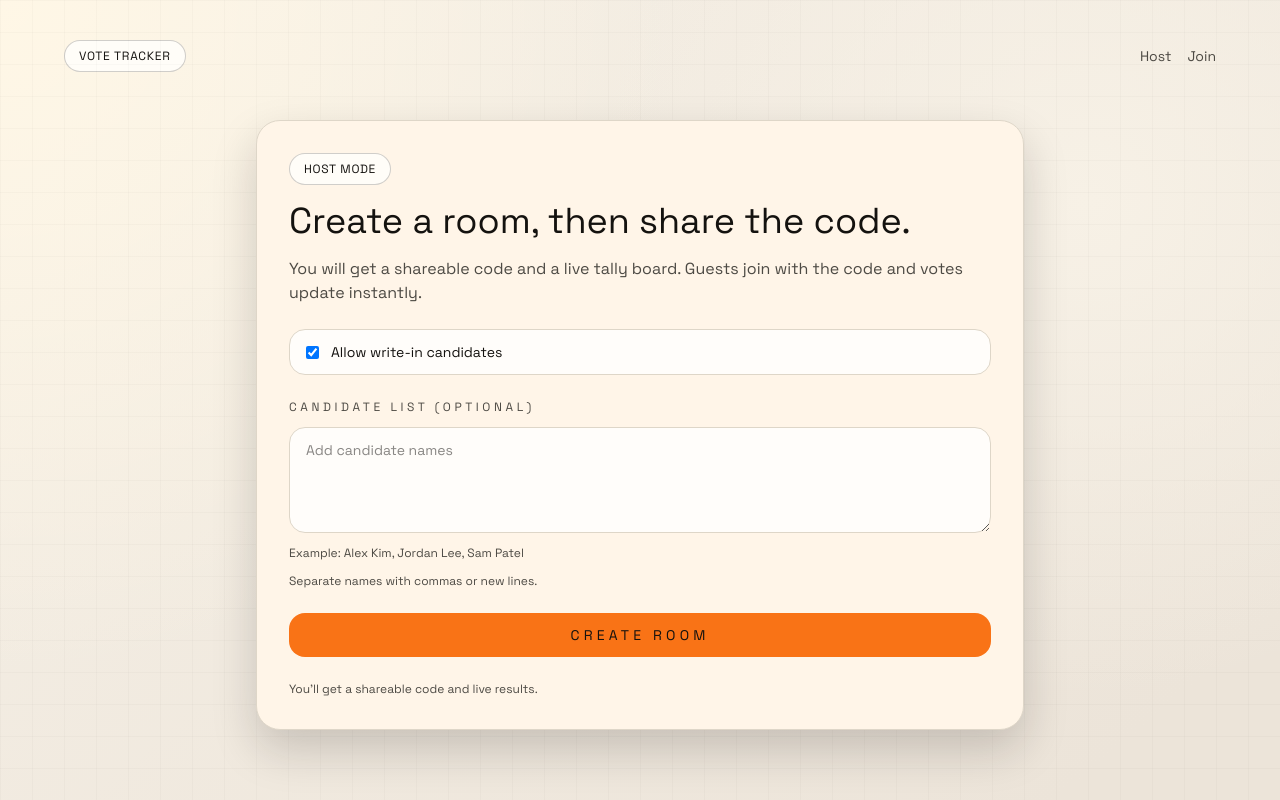
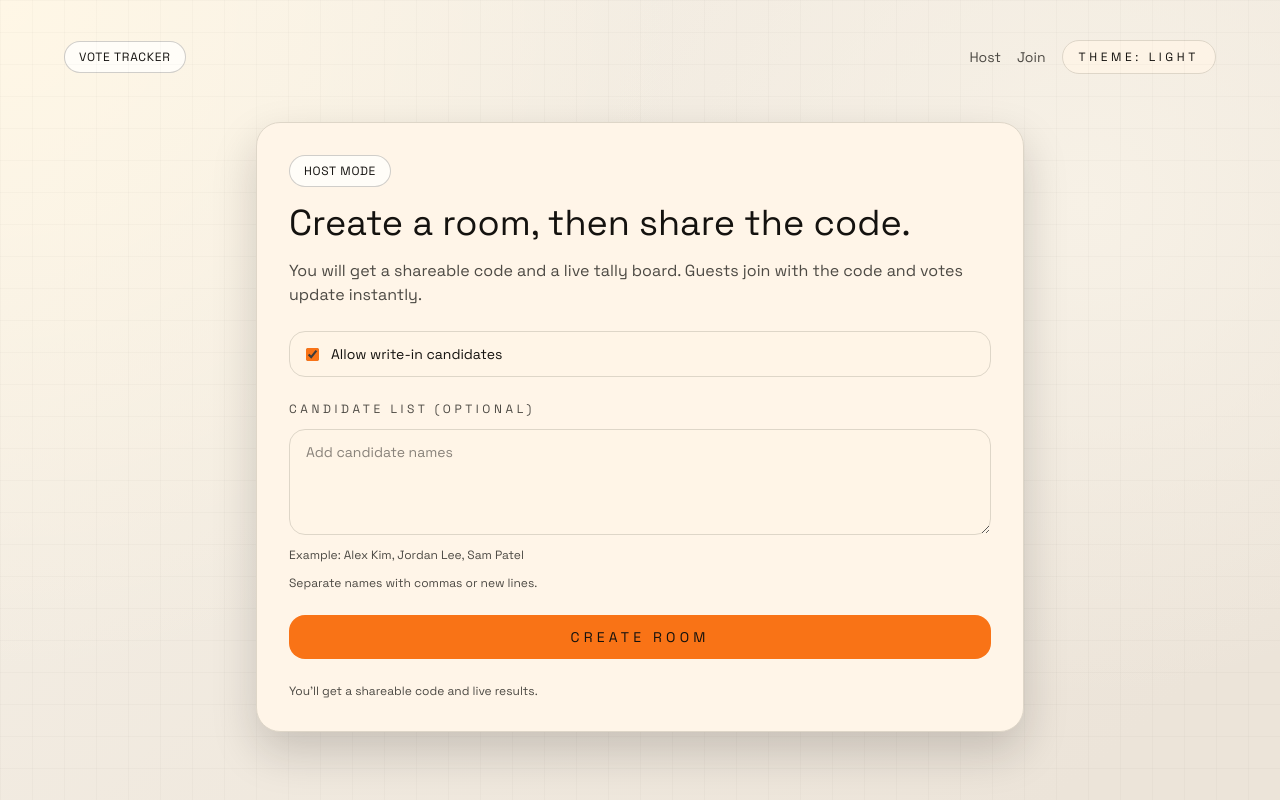
Before and after one commit to trevordebard/vote-tracker, a Next.js app: page /host in a window 1280 px wide. Built offline with nearby package versions, Linux system fonts and the light colour scheme.

Commit message:
Add theme toggle and polish UI theming

```diff
--- a/src/app/globals.css
+++ b/src/app/globals.css
@@ -1,6 +1,7 @@
 @import "tailwindcss";
 
 :root {
+  color-scheme: light;
   --paper: #f7f1e6;
   --ink: #14120f;
   --muted: #4d4a44;
@@ -8,8 +9,79 @@
   --sun: #f97316;
   --mint: #1b9c7c;
   --card: #fff5e8;
+  --card-rgb: 255 245 232;
   --border: #ded6c8;
   --shadow: 0 20px 45px rgba(20, 18, 15, 0.18);
+  --panel-primary: #fffaf2;
+  --panel-primary-border: rgba(20, 18, 15, 0.28);
+  --panel-primary-shadow: 0 28px 55px rgba(20, 18, 15, 0.22);
+  --grid-line: rgba(20, 18, 15, 0.06);
+  --grid-opacity: 0.35;
+  --chip-bg: #fffdf8;
+  --chip-border: rgba(20, 18, 15, 0.2);
+  --chip-text: var(--ink);
+  --accent: var(--sun);
+  --cta-text: var(--ink);
+  --header-ink: var(--muted);
+  --page-background: radial-gradient(circle at top left, #fff7e6, transparent 45%),
+    radial-gradient(circle at 85% 25%, #f7f1e6, transparent 40%),
+    linear-gradient(140deg, #f5efe5 10%, #ece4d9 90%);
+}
+
+:root[data-theme="dark"] {
+  color-scheme: dark;
+  --paper: #111315;
+  --ink: #f5f2ea;
+  --muted: #b7b2a6;
+  --on-ink: #0b0c0d;
+  --sun: #f6b35a;
+  --mint: #58c7a5;
+  --card: #1b1e22;
+  --card-rgb: 27 30 34;
+  --border: #2b2f36;
+  --shadow: 0 24px 55px rgba(0, 0, 0, 0.45);
+  --panel-primary: #20242a;
+  --panel-primary-border: rgba(245, 242, 234, 0.15);
+  --panel-primary-shadow: 0 28px 60px rgba(0, 0, 0, 0.55);
+  --grid-line: rgba(245, 242, 234, 0.06);
+  --grid-opacity: 0.2;
+  --chip-bg: #1e2329;
+  --chip-border: rgba(245, 242, 234, 0.12);
+  --chip-text: var(--ink);
+  --accent: #f6b35a;
+  --cta-text: var(--on-ink);
+  --header-ink: var(--muted);
+  --page-background: radial-gradient(circle at top left, #1a1d22, transparent 50%),
+    radial-gradient(circle at 80% 20%, #15181c, transparent 45%),
+    linear-gradient(160deg, #0d0f12 15%, #171a1f 85%);
+}
+
+:root[data-theme="blue"] {
+  color-scheme: light;
+  --paper: #ebe9f5;
+  --ink: #010f31;
+  --muted: #2b3f6d;
+  --on-ink: #f7f8fc;
+  --sun: #ff861e;
+  --mint: #2c75ff;
+  --card: #e7ecf8;
+  --card-rgb: 231 236 248;
+  --border: #c2cdea;
+  --shadow: 0 26px 55px rgba(1, 15, 49, 0.24);
+  --panel-primary: #eef2fb;
+  --panel-primary-border: rgba(1, 15, 49, 0.14);
+  --panel-primary-shadow: 0 30px 65px rgba(1, 15, 49, 0.26);
+  --grid-line: rgba(1, 15, 49, 0.06);
+  --grid-opacity: 0.04;
+  --chip-bg: #f3f6fd;
+  --chip-border: rgba(1, 15, 49, 0.14);
+  --chip-text: var(--ink);
+  --accent: #ff8a2a;
+  --cta-text: #0b1a3a;
+  --header-ink: #f7f8fc;
+  --page-background: radial-gradient(circle at top left, #eff3ff, transparent 55%),
+    radial-gradient(circle at 85% 20%, #d9e4ff, transparent 50%),
+    linear-gradient(160deg, #dfe8ff 10%, #cdd8f5 90%);
 }
 
 @theme inline {
@@ -31,9 +103,7 @@
 
 body {
   min-height: 100vh;
-  background: radial-gradient(circle at top left, #fff7e6, transparent 45%),
-    radial-gradient(circle at 85% 25%, #f7f1e6, transparent 40%),
-    linear-gradient(140deg, #f5efe5 10%, #ece4d9 90%);
+  background: var(--page-background);
   color: var(--ink);
   font-family: var(--font-sans), sans-serif;
 }
@@ -43,13 +113,10 @@ body::before {
   position: fixed;
   inset: 0;
   pointer-events: none;
-  background-image: linear-gradient(
-      rgba(20, 18, 15, 0.06) 1px,
-      transparent 1px
-    ),
-    linear-gradient(90deg, rgba(20, 18, 15, 0.06) 1px, transparent 1px);
+  background-image: linear-gradient(var(--grid-line) 1px, transparent 1px),
+    linear-gradient(90deg, var(--grid-line) 1px, transparent 1px);
   background-size: 32px 32px;
-  opacity: 0.35;
+  opacity: var(--grid-opacity);
 }
 
 a {
@@ -65,19 +132,54 @@ a {
 }
 
 .panel-primary {
-  background: #fffaf2;
-  border: 1px solid rgba(20, 18, 15, 0.28);
-  box-shadow: 0 28px 55px rgba(20, 18, 15, 0.22);
+  background: var(--panel-primary);
+  border: 1px solid var(--panel-primary-border);
+  box-shadow: var(--panel-primary-shadow);
+}
+
+.site-header {
+  color: var(--header-ink);
+}
+
+.site-header a {
+  color: inherit;
+}
+
+.surface {
+  background: var(--card);
+}
+
+.surface-soft {
+  background: rgb(var(--card-rgb) / 0.8);
+}
+
+.surface-faint {
+  background: rgb(var(--card-rgb) / 0.6);
+}
+
+.surface-strong {
+  background: rgb(var(--card-rgb) / 0.9);
 }
 
 .chip {
   border-radius: 999px;
-  border: 1px solid rgba(20, 18, 15, 0.2);
-  background: #fffdf8;
+  border: 1px solid var(--chip-border);
+  background: var(--chip-bg);
   padding: 6px 14px;
   font-size: 12px;
   letter-spacing: 0.06em;
   text-transform: uppercase;
+  color: var(--chip-text);
+}
+
+input[type="checkbox"],
+input[type="radio"] {
+  accent-color: var(--accent);
+}
+
+.cta-primary {
+  background: var(--accent);
+  color: var(--cta-text);
 }
 
 @keyframes rise {
--- a/src/app/host/page.tsx
+++ b/src/app/host/page.tsx
@@ -45,7 +45,7 @@ export default function HostLanding() {
               with the code and votes update instantly.
             </p>
           </div>
-          <label className="flex items-center gap-3 rounded-2xl border border-border bg-white/80 px-4 py-3 text-sm text-ink">
+          <label className="surface-soft flex items-center gap-3 rounded-2xl border border-border px-4 py-3 text-sm text-ink">
             <input
               type="checkbox"
               checked={allowWriteIns}
@@ -62,7 +62,7 @@ export default function HostLanding() {
               onChange={(event) => setCandidatesText(event.target.value)}
               placeholder="Add candidate names"
               rows={4}
-              className="rounded-2xl border border-border bg-white/80 px-4 py-3 text-sm text-ink outline-none transition focus:border-ink"
+              className="surface-soft rounded-2xl border border-border px-4 py-3 text-sm text-ink outline-none transition focus:border-ink"
             />
             <p>Example: Alex Kim, Jordan Lee, Sam Patel</p>
             <p>Separate names with commas or new lines.</p>
@@ -76,12 +76,12 @@ export default function HostLanding() {
             type="button"
             onClick={handleCreate}
             disabled={isCreating || !canCreate}
-            className="rounded-2xl bg-sun px-4 py-3 text-sm uppercase tracking-[0.3em] text-ink transition hover:-translate-y-0.5 hover:bg-[#ff8b37] disabled:opacity-60"
+            className="cta-primary rounded-2xl px-4 py-3 text-sm uppercase tracking-[0.3em] transition hover:-translate-y-0.5 hover:opacity-90 disabled:opacity-60"
           >
             {isCreating ? "Creating..." : "Create room"}
           </button>
           <p className="text-xs text-muted">
-            You'll get a shareable code and live results.
+            You&apos;ll get a shareable code and live results.
           </p>
         </section>
       </main>
--- a/src/app/layout.tsx
+++ b/src/app/layout.tsx
@@ -23,7 +23,14 @@ export default function RootLayout({
   children: React.ReactNode;
 }>) {
   return (
-    <html lang="en">
+    <html lang="en" data-theme="light" suppressHydrationWarning>
+      <head>
+        <script
+          dangerouslySetInnerHTML={{
+            __html: `(function(){try{var stored=localStorage.getItem('vote-tracker-theme');var theme=stored|| (window.matchMedia('(prefers-color-scheme: dark)').matches?'dark':'light');document.documentElement.dataset.theme=theme;}catch(e){}})();`,
+          }}
+        />
+      </head>
       <body className={`${display.variable} ${body.variable} antialiased`}>
         {children}
       </body>
--- a/src/app/page.tsx
+++ b/src/app/page.tsx
@@ -58,12 +58,12 @@ export default function Home() {
                   }}
                   placeholder="ABC123"
                   autoFocus
-                  className="rounded-2xl border border-border bg-white/80 px-4 py-3 text-lg uppercase tracking-[0.2em] text-ink outline-none ring-0 transition focus:border-ink"
+                  className="surface-soft rounded-2xl border border-border px-4 py-3 text-lg uppercase tracking-[0.2em] text-ink outline-none ring-0 transition focus:border-ink"
                 />
               </div>
               <button
                 type="submit"
-                className="h-[52px] rounded-2xl bg-ink px-5 text-xs uppercase tracking-[0.24em] text-on-ink transition hover:-translate-y-0.5 hover:bg-black sm:text-sm"
+                className="cta-primary h-[52px] rounded-2xl px-5 text-xs uppercase tracking-[0.24em] transition hover:-translate-y-0.5 hover:opacity-90 sm:text-sm"
               >
                 Join room
               </button>
--- a/src/components/Shell.tsx
+++ b/src/components/Shell.tsx
@@ -1,5 +1,10 @@
 import Link from "next/link";
+import dynamic from "next/dynamic";
 import type { ReactNode } from "react";
+
+const ThemeToggle = dynamic(() => import("@/components/ThemeToggle"), {
+  ssr: false,
+});
 
 type ShellProps = {
   children: ReactNode;
@@ -9,13 +14,14 @@ export default function Shell({ children }: ShellProps) {
   return (
     <div className="min-h-screen px-6 py-10 lg:px-16">
       <div className="mx-auto flex max-w-6xl flex-col gap-12">
-        <header className="flex flex-wrap items-center justify-between gap-6">
+        <header className="site-header flex flex-wrap items-center justify-between gap-6">
           <Link href="/" className="flex items-center gap-3">
             <span className="chip">Vote Tracker</span>
           </Link>
-          <nav className="flex items-center gap-4 text-sm text-muted">
+          <nav className="flex items-center gap-4 text-sm">
             <Link href="/host">Host</Link>
             <Link href="/#join">Join</Link>
+            <ThemeToggle />
           </nav>
         </header>
         {children}
--- /dev/null
+++ b/src/components/ThemeToggle.tsx
@@ -0,0 +1,76 @@
+"use client";
+
+import { useEffect, useState } from "react";
+
+const THEME_STORAGE_KEY = "vote-tracker-theme";
+const THEMES = ["light", "dark", "blue"] as const;
+
+type Theme = (typeof THEMES)[number];
+
+const getNextTheme = (current: Theme) => {
+  const index = THEMES.indexOf(current);
+  return THEMES[(index + 1) % THEMES.length];
+};
+
+const persistTheme = (value: Theme) => {
+  try {
+    if (typeof window === "undefined" || !("localStorage" in window)) return;
+    window.localStorage.setItem(THEME_STORAGE_KEY, value);
+  } catch {
+    // Ignore storage failures (e.g., private mode).
+  }
+};
+
+const getInitialTheme = (): Theme => {
+  if (typeof document === "undefined") return "light";
+
+  const existing = document.documentElement.dataset.theme as Theme | undefined;
+  if (existing && THEMES.includes(existing)) return existing;
+
+  let stored: Theme | null = null;
+  try {
+    if (typeof window !== "undefined" && "localStorage" in window) {
+      stored = window.localStorage.getItem(THEME_STORAGE_KEY) as Theme | null;
+    }
+  } catch {
+    stored = null;
+  }
+  if (stored && THEMES.includes(stored)) return stored;
+
+  const prefersDark =
+    typeof window !== "undefined" &&
+    typeof window.matchMedia === "function" &&
+    window.matchMedia("(prefers-color-scheme: dark)").matches;
+
+  return prefersDark ? "dark" : "light";
+};
+
+export default function ThemeToggle() {
+  const [theme, setTheme] = useState<Theme>(getInitialTheme);
+
+  const handleToggle = () => {
+    const nextTheme = getNextTheme(theme);
+    if (typeof document !== "undefined") {
+      document.documentElement.dataset.theme = nextTheme;
+    }
+    persistTheme(nextTheme);
+    setTheme(nextTheme);
+  };
+
+  useEffect(() => {
+    if (typeof document === "undefined") return;
+    document.documentElement.dataset.theme = theme;
+    persistTheme(theme);
+  }, [theme]);
+
+  return (
+    <button
+      type="button"
+      onClick={handleToggle}
+      className="surface-soft rounded-full border border-border px-4 py-2 text-xs uppercase tracking-[0.3em] text-ink transition hover:-translate-y-0.5"
+      aria-label={`Switch theme (current: ${theme})`}
+    >
+      Theme: {theme}
+    </button>
+  );
+}
```
Also changed, not shown: src/app/host/[code]/page.tsx (+12 -12 lines), src/app/room/[code]/page.tsx (+11 -11 lines), 1 other file (tests, documents, lock files or other folders).
